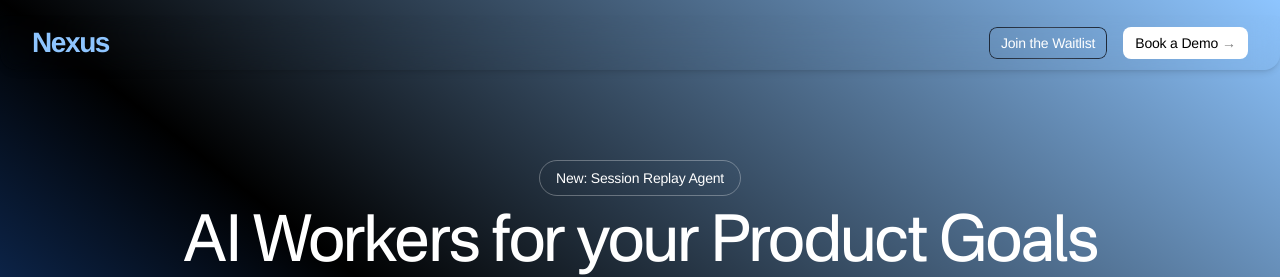
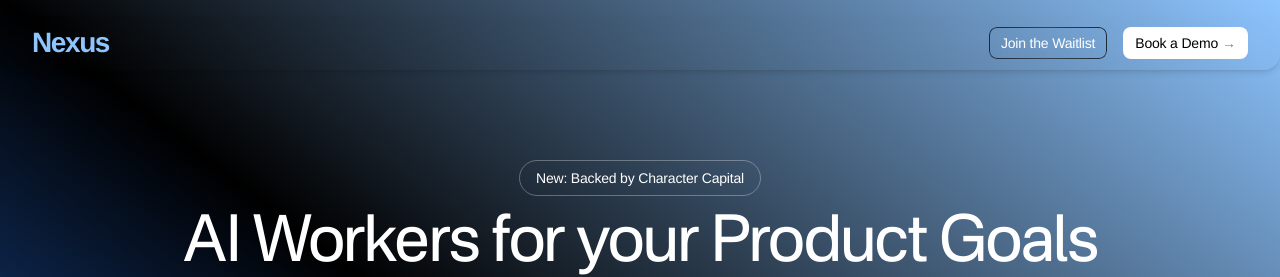
Before and after one commit to CupertinoVanguard/nexus_landing_page_unlimited, a Next.js app: page / in a window 1280 px wide. Shown: the top 277 px of the page. Built offline with nearby package versions, Linux system fonts and the light colour scheme.

Commit message:
Backed by Character announement

```diff
--- a/components/hero-home.tsx
+++ b/components/hero-home.tsx
@@ -21,7 +21,7 @@ export default function HeroHome() {
                 className="relative inline-flex items-center rounded-full border border-white/30 px-4 py-1.5 text-sm text-white transition-colors hover:bg-white/10"
                 style={{ fontFamily: "Helvetica, Arial, sans-serif" }}
               >
-                <span>New: Session Replay Agent</span>
+                <span>New: Backed by Character Capital</span>
               </a>
             </div>
             <h1
```
